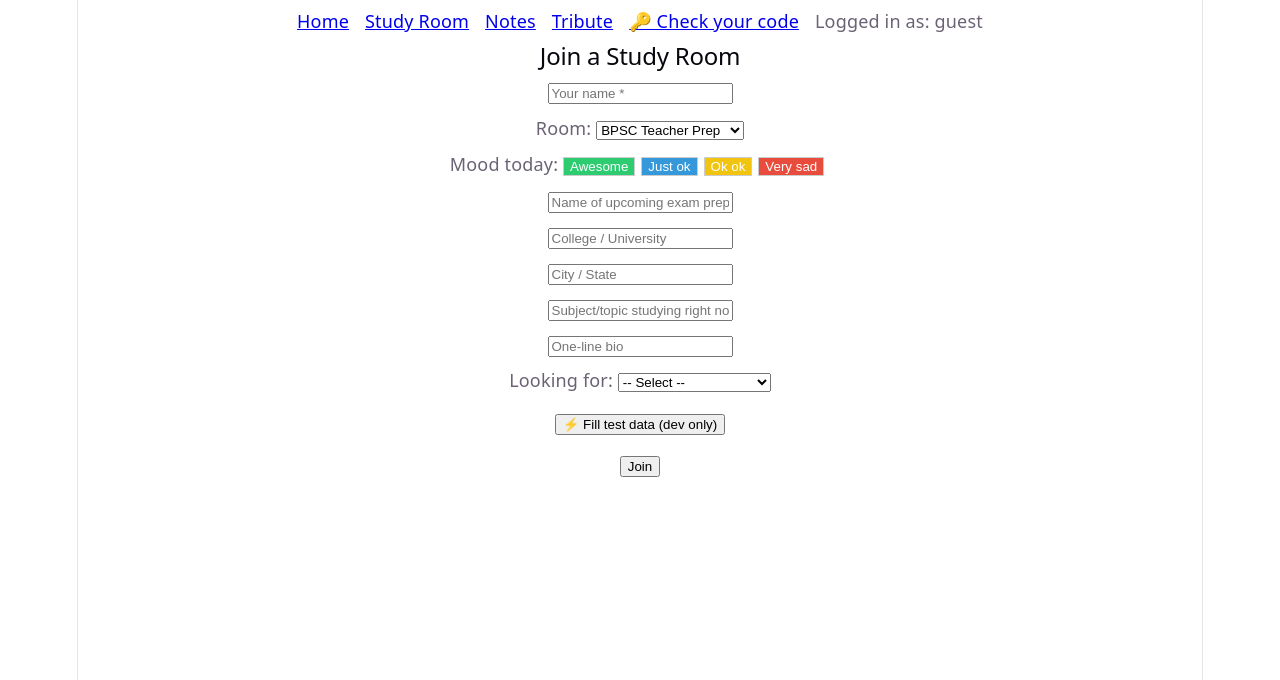
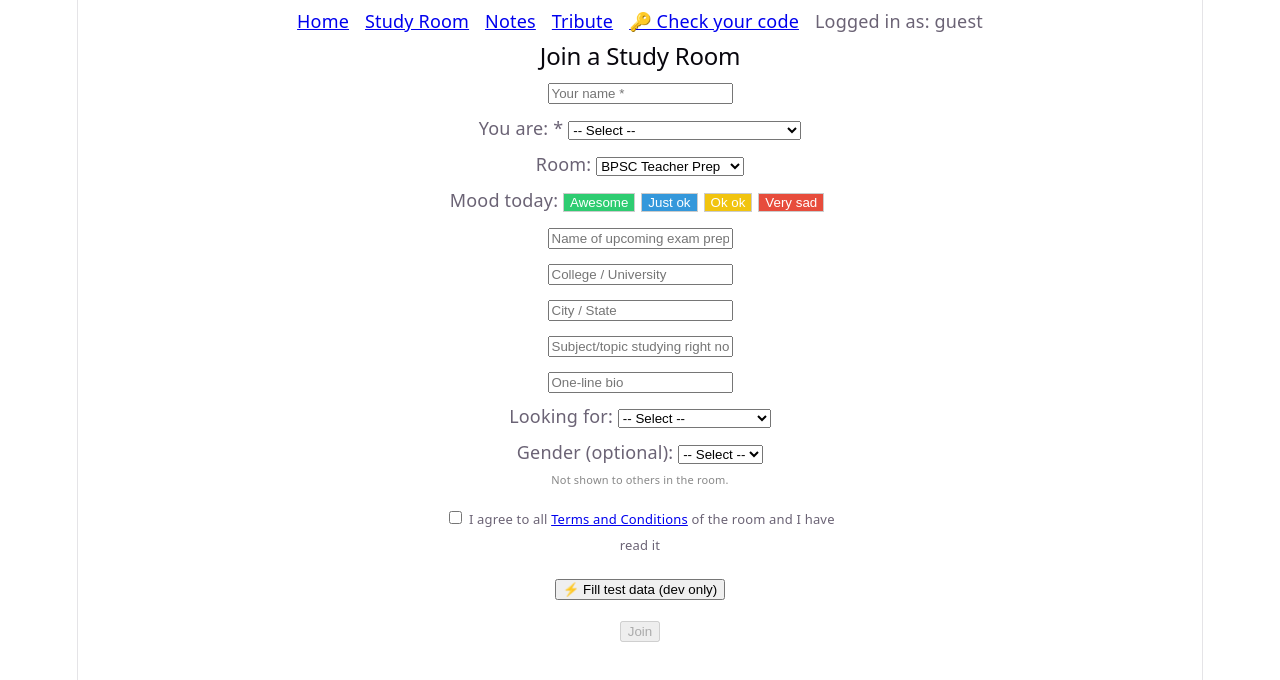
Before and after one commit to AshuJavaDev/padhakugang-react, a React (Vite) app: page /studyroom in a window 1280 px wide. Shown: the top 680 px of the page. Built offline with nearby package versions, Linux system fonts and the light colour scheme.

Commit message:
#1 join form: class/stage, private gender, T&C checkbox, inline errors

```diff
--- a/src/StudyRoom.jsx
+++ b/src/StudyRoom.jsx
@@ -20,6 +20,20 @@ const LOOKING_FOR_OPTIONS = [
     "Need a study partner",
     "Open to doubt-solving",
 ];
+
+// #1: class / stage — step #2 (age worlds) uses this to decide which rooms a student can open
+const STAGES = [
+    { id: "class-6-8", label: "Class 6–8" },
+    { id: "class-9-10", label: "Class 9–10" },
+    { id: "class-11", label: "Class 11" },
+    { id: "class-12", label: "Class 12" },
+    { id: "dropper", label: "Dropper (NEET / JEE)" },
+    { id: "college", label: "College student" },
+    { id: "graduate", label: "Graduate / Working / Other aspirant" },
+];
+
+// #1: gender — private (never broadcast), required only for "Need a study partner"
+const GENDERS = ["Female", "Male", "Other"];
 
 // E3 step 2: report reasons (ids must match the backend list)
 const REPORT_REASONS = [
@@ -44,8 +58,12 @@ function StudyRoom() {
         bio: "",
         lookingFor: "",
         room: ROOMS[0].id,
+        stage: "",        // #1
+        gender: "",       // #1 (private)
+        agreed: false,    // #1 T&C checkbox
     });
 
+    const [joinError, setJoinError] = useState("");   // #1: small red message instead of a popup
     const [messages, setMessages] = useState([]);
     const [participants, setParticipants] = useState([]);
     const [messageInput, setMessageInput] = useState("");
@@ -72,10 +90,28 @@ function StudyRoom() {
 
     function updateField(field, value) {
         setJoinData((prev) => ({ ...prev, [field]: value }));
+        setJoinError("");   // #1: clear the message as soon as the student edits
     }
 
+    // #1: check the required fields before joining
     function handleJoin() {
-        if (!joinData.name.trim()) return;
+        if (!joinData.name.trim()) {
+            setJoinError("Please enter your name.");
+            return;
+        }
+        if (!joinData.stage) {
+            setJoinError("Please choose your class / stage.");
+            return;
+        }
+        if (joinData.lookingFor === "Need a study partner" && !joinData.gender) {
+            setJoinError("Please choose your gender — it is needed to find a study partner.");
+            return;
+        }
+        if (!joinData.agreed) {
+            setJoinError("Please agree to the Terms and Conditions to join.");
+            return;
+        }
+        setJoinError("");
         setJoined(true);
     }
 
@@ -193,6 +229,7 @@ function StudyRoom() {
                     subject: joinData.subject,
                     bio: joinData.bio,
                     lookingFor: joinData.lookingFor,
+                    stage: joinData.stage,   // #1 (gender is NOT sent — it stays private)
                 };
 
                 stompClient.publish({
@@ -372,19 +409,19 @@ function StudyRoom() {
     function downloadSlip(question) {
         const canvas = document.createElement("canvas");
         canvas.width = 600;
-        canvas.height = 370;                      // CHANGED: 340 -> 370
+        canvas.height = 370;
         const ctx = canvas.getContext("2d");
 
         // white background
         ctx.fillStyle = "#ffffff";
-        ctx.fillRect(0, 0, 600, 370);             // CHANGED: 340 -> 370
+        ctx.fillRect(0, 0, 600, 370);
 
         // navy top band with brand name
         ctx.fillStyle = "#0B1F3A";
         ctx.fillRect(0, 0, 600, 70);
         ctx.fillStyle = "#ffffff";
         ctx.font = "bold 28px Arial";
-        ctx.fillText("PadhakuGang", 24, 38);              // moved up a little: 45 -> 38
+        ctx.fillText("PadhakuGang", 24, 38);
 
         // tagline under the brand name
         ctx.font = "italic 13px Arial";
@@ -407,7 +444,7 @@ function StudyRoom() {
         // question in one clean line
         const fullText = (question.questionText || "").replace(/\s+/g, " ").trim();
 
-        // CHANGED: friendlier date -> "6 Oct 2026, 1:07 pm"
+        // friendlier date -> "6 Oct 2026, 1:07 pm"
         const created = new Date(question.createdAt).toLocaleString("en-IN", {
             day: "numeric",
             month: "short",
@@ -428,9 +465,9 @@ function StudyRoom() {
             }
             questionLine = questionLine.trimEnd() + "...";
         }
-        ctx.fillText(questionLine, 24, 228);                             // NEW line
-        ctx.fillText("Created on: " + created, 24, 256);                            // y: 228 -> 256
-        ctx.fillText("Mentors usually reply within 24 hours.", 24, 284);            // y: 256 -> 284
+        ctx.fillText(questionLine, 24, 228);
+        ctx.fillText("Created on: " + created, 24, 256);
+        ctx.fillText("Mentors usually reply within 24 hours.", 24, 284);
         // website in brand blue, so it stands out
         const checkStart = "Check your answer: ";
         ctx.fillText(checkStart, 24, 312);
@@ -441,14 +478,14 @@ function StudyRoom() {
         const siteWidth = ctx.measureText("www.padhakugang.com").width;
         ctx.fillStyle = "#333333";
         ctx.font = "16px Arial";
-        ctx.fillText(" > Check your code", 24 + checkStartWidth + siteWidth, 312); // y: 284 -> 312
+        ctx.fillText(" > Check your code", 24 + checkStartWidth + siteWidth, 312);
         ctx.fillStyle = "#888888";
         ctx.font = "13px Arial";
         ctx.fillText(
             question.privateQuestion
                 ? "Private question: only this code shows the answer."
                 : "Public question: the answer will also appear in the room.",
-            24, 346                                                                 // y: 318 -> 346
+            24, 346
         );
 
         // turn the board into a PNG and download it
@@ -495,6 +532,22 @@ function StudyRoom() {
                     value={joinData.name}
                     onChange={(e) => updateField("name", e.target.value)}
                 />
+
+                {/* #1: class / stage (required) */}
+                <div style={{ marginTop: 10 }}>
+                    <label>You are: * </label>
+                    <select
+                        value={joinData.stage}
+                        onChange={(e) => updateField("stage", e.target.value)}
+                    >
+                        <option value="">-- Select --</option>
+                        {STAGES.map((s) => (
+                            <option key={s.id} value={s.id}>
+                                {s.label}
+                            </option>
+                        ))}
+                    </select>
+                </div>
 
                 <div style={{ marginTop: 10 }}>
                     <label>Room: </label>
@@ -589,6 +642,45 @@ function StudyRoom() {
                     </select>
                 </div>
 
+                {/* #1: gender — private, required only for "Need a study partner" */}
+                <div style={{ marginTop: 10 }}>
+                    <label>
+                        Gender{joinData.lookingFor === "Need a study partner" ? " *" : " (optional)"}:{" "}
+                    </label>
+                    <select
+                        value={joinData.gender}
+                        onChange={(e) => updateField("gender", e.target.value)}
+                    >
+                        <option value="">-- Select --</option>
+                        {GENDERS.map((g) => (
+                            <option key={g} value={g}>
+                                {g}
+                            </option>
+                        ))}
+                    </select>
+                    <p style={{ fontSize: 11, color: "#888", margin: "2px 0 0" }}>
+                        Not shown to others in the room.
+                    </p>
+                </div>
+
+                {/* #1: required Terms and Conditions checkbox */}
+                <div style={{ marginTop: 12, fontSize: 13 }}>
+                    <label>
+                        <input
+                            type="checkbox"
+                            checked={joinData.agreed}
+                            onChange={(e) => updateField("agreed", e.target.checked)}
+                        />{" "}
+                        I agree to all{" "}
+                        {React.createElement(
+                            "a",
+                            { href: "/terms", target: "_blank", rel: "noreferrer" },
+                            "Terms and Conditions"
+                        )}{" "}
+                        of the room and I have read it
+                    </label>
+                </div>
+
                 {import.meta.env.DEV && (
                     <div style={{ marginTop: 16 }}>
                         <button
@@ -604,6 +696,9 @@ function StudyRoom() {
                                     bio: "Just testing PadhakuGang",
                                     lookingFor: "Just here to focus",
                                     room: "bihar-police",
+                                    stage: "graduate",   // #1
+                                    gender: "",          // #1
+                                    agreed: true,        // #1
                                 })
                             }
                         >
@@ -613,7 +708,10 @@ function StudyRoom() {
                 )}
 
                 <div style={{ marginTop: 16 }}>
-                    <button onClick={handleJoin}>Join</button>
+                    <button onClick={handleJoin} disabled={!joinData.agreed}>Join</button>
+                    {joinError && (
+                        <p style={{ color: "#e74c3c", fontSize: 13, margin: "6px 0 0" }}>{joinError}</p>
+                    )}
                 </div>
             </div>
         );
@@ -905,6 +1003,7 @@ function StudyRoom() {
                 <h4>Who's here ({participants.length})</h4>
                 {participants.map((p, index) => {
                     const pMood = MOODS.find((m) => m.id === p.mood);
+                    const pStage = STAGES.find((s) => s.id === p.stage);   // #1
                     return (
                         <div
                             key={index}
@@ -927,6 +1026,9 @@ function StudyRoom() {
                                         marginLeft: 6,
                                     }}
                                 />
+                            )}
+                            {pStage && (
+                                <p style={{ fontSize: 12, margin: "2px 0" }}>🏫 {pStage.label}</p>
                             )}
                             {p.exam && (
                                 <p style={{ fontSize: 12, margin: "2px 0" }}>📘 {p.exam}</p>
```
